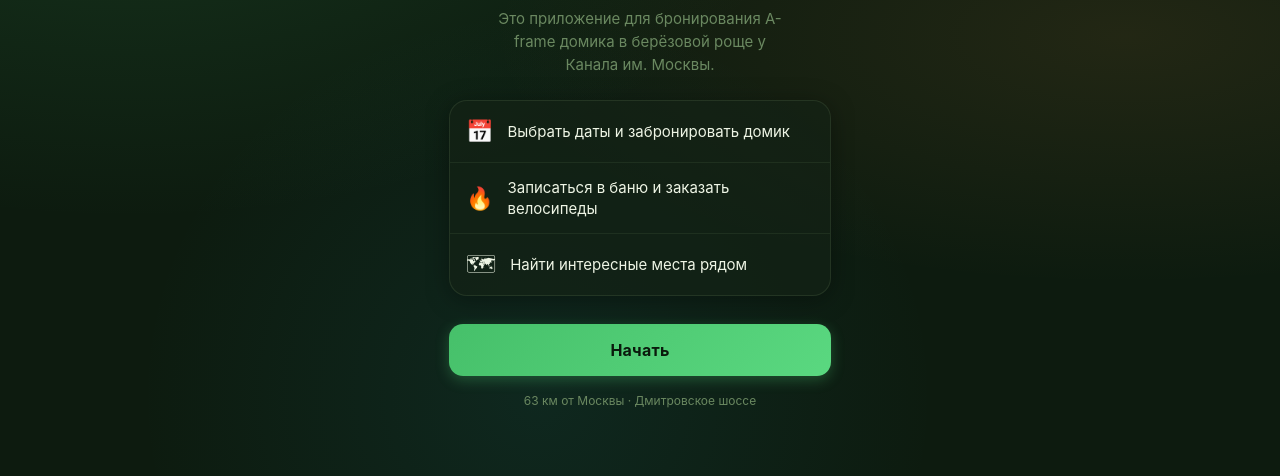
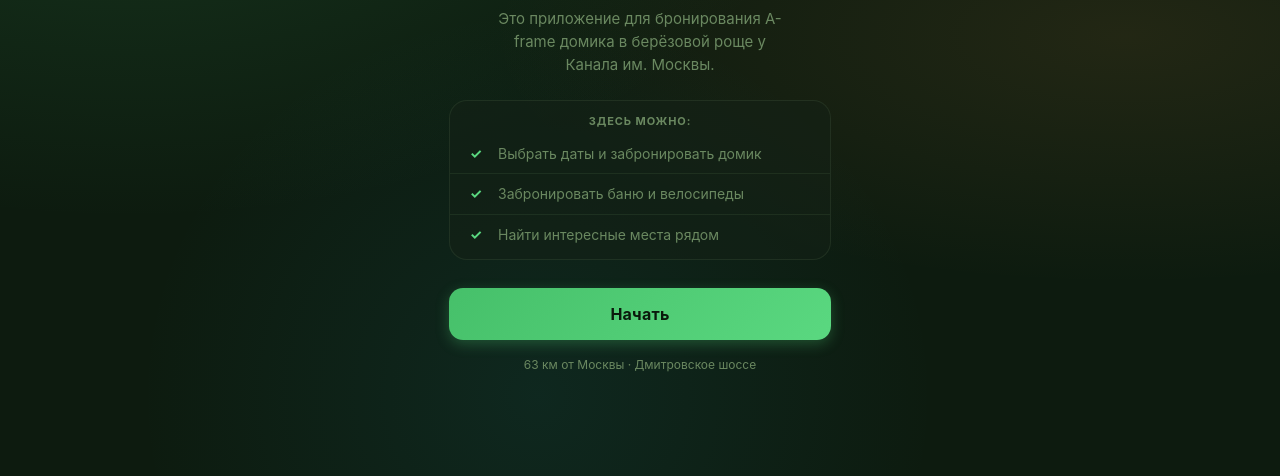
Before and after one commit to AbramovDmt/tg-repka, a plain HTML site: page tg-app/index.html in a window 1280 px wide. Shown: the part 324-800 px from the top of the page. Drawn offline with nearby package versions, Linux system fonts and the light colour scheme.

Commit message:
Onboarding: replace icon-buttons with checkmark feature list

```diff
--- a/tg-app/css/styles.css
+++ b/tg-app/css/styles.css
@@ -1694,28 +1694,44 @@ textarea, input { font-family: var(--font); }
 
 .onboarding-features {
   width: 100%;
-  background: rgba(20,34,22,0.72);
-  backdrop-filter: blur(18px);
-  -webkit-backdrop-filter: blur(18px);
+  background: rgba(20,34,22,0.55);
+  backdrop-filter: blur(14px);
+  -webkit-backdrop-filter: blur(14px);
   border-radius: var(--r-lg);
   overflow: hidden;
   margin-bottom: 28px;
-  border: 1px solid rgba(180,220,155,0.11);
-  box-shadow: 0 4px 24px rgba(0,0,0,0.35);
+  border: 1px solid rgba(180,220,155,0.09);
+}
+
+.of-caption {
+  font-size: 11px;
+  font-weight: 700;
+  text-transform: uppercase;
+  letter-spacing: 0.9px;
+  color: var(--tg-hint);
+  padding: 12px 16px 4px;
 }
 
 .onboarding-feature {
   display: flex;
   align-items: center;
-  gap: 14px;
-  padding: 14px 16px;
+  gap: 12px;
+  padding: 10px 16px;
   border-bottom: 1px solid var(--divider);
   text-align: left;
 }
-.onboarding-feature:last-child { border-bottom: none; }
-
-.of-icon { font-size: 22px; flex-shrink: 0; }
-.of-text { font-size: 15px; color: var(--tg-text); line-height: 1.4; }
+.onboarding-feature:last-child { border-bottom: none; padding-bottom: 14px; }
+
+.of-check {
+  font-size: 14px;
+  font-weight: 700;
+  color: var(--accent);
+  flex-shrink: 0;
+  width: 20px;
+  text-align: center;
+  line-height: 1;
+}
+.of-text { font-size: 14px; color: var(--tg-hint); line-height: 1.4; }
 
 .onboarding-btn { width: 100%; }
 
--- a/tg-app/js/app.js
+++ b/tg-app/js/app.js
@@ -372,16 +372,17 @@ const screens = {
           <h1 class="onboarding-title">${greeting}</h1>
           <p class="onboarding-sub">Это приложение для бронирования A-frame домика в берёзовой роще у Канала&nbsp;им.&nbsp;Москвы.</p>
           <div class="onboarding-features">
+            <p class="of-caption">Здесь можно:</p>
             <div class="onboarding-feature">
-              <span class="of-icon">📅</span>
+              <span class="of-check">✓</span>
               <span class="of-text">Выбрать даты и забронировать домик</span>
             </div>
             <div class="onboarding-feature">
-              <span class="of-icon">🔥</span>
-              <span class="of-text">Записаться в баню и заказать велосипеды</span>
+              <span class="of-check">✓</span>
+              <span class="of-text">Забронировать баню и велосипеды</span>
             </div>
             <div class="onboarding-feature">
-              <span class="of-icon">🗺</span>
+              <span class="of-check">✓</span>
               <span class="of-text">Найти интересные места рядом</span>
             </div>
           </div>
```
